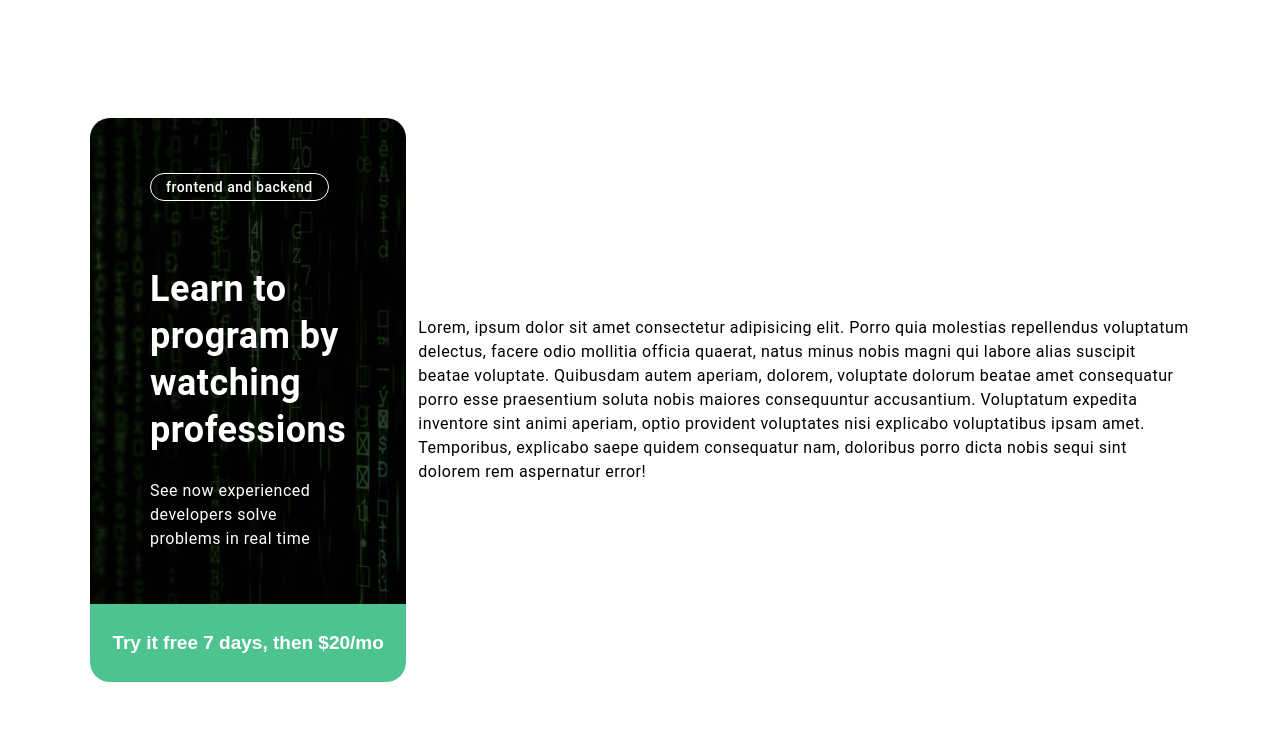
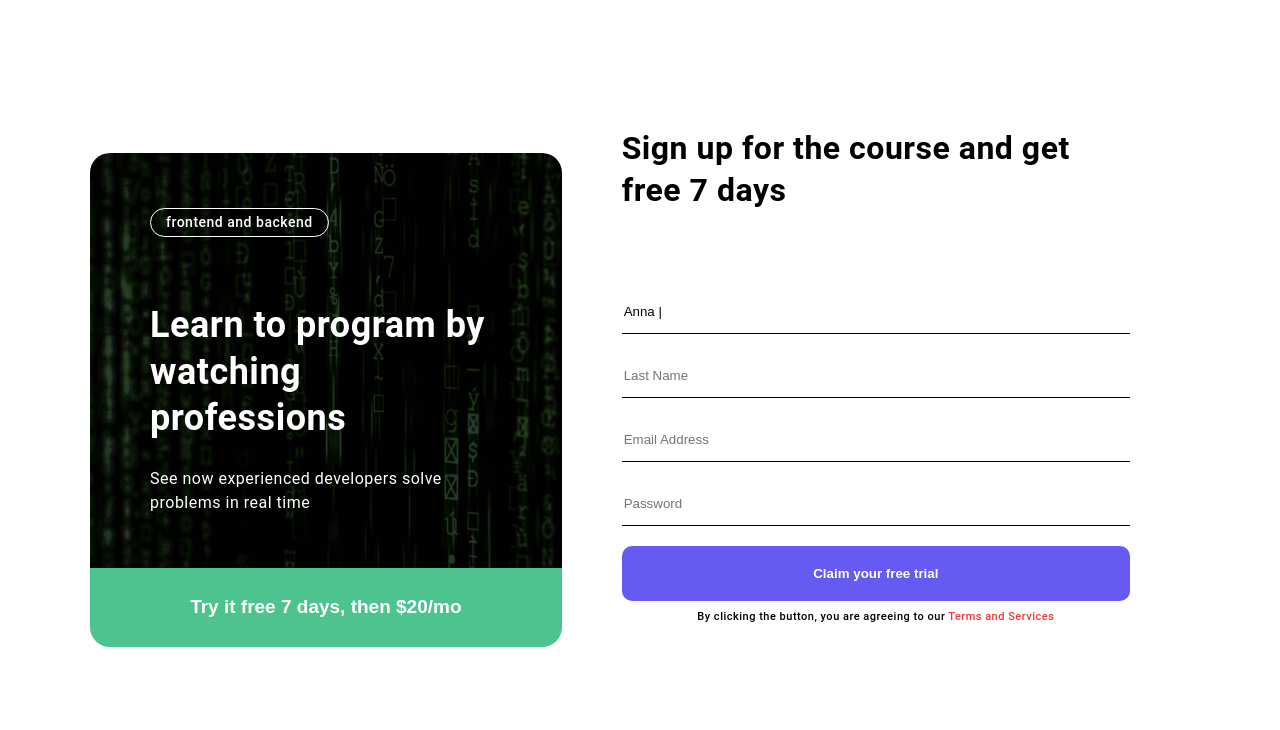
Before and after one commit to KHAKIMOVABDUQODIR77/inro_, a plain HTML site: page index.html in a window 1280 px wide. Drawn offline with Linux system fonts and the light colour scheme.

Commit message:
add intro full

```diff
--- a/css/style.css
+++ b/css/style.css
@@ -3,7 +3,7 @@
 	--body-bg: #e7e7e7;
 	--btn-bg: #655af2;
 	--input-text-color: #555555;
-	--black-color: #0000;
+	--black-color: #000;
 	--white-color: #fff;
 	--red-color: #f03535;
 }
@@ -50,8 +50,11 @@ body {
 
 .main-content {
 	display: flex;
-	align-items: center;
-	justify-content: center;
+}
+
+.intro-page {
+	display: flex;
+	flex-direction: column;
 	padding-top: 80px;
 	padding-bottom: 80px;
 }
@@ -66,6 +69,7 @@ body {
 }
 
 .hero__bg-img {
+	flex-grow: 1;
 	background-image: url(../img/hero.png);
 	background-position: center center;
 	background-size: cover;
@@ -116,4 +120,57 @@ body {
 	font-size: 19px;
 	line-height: 1.2;
 	text-align: center;
+	cursor: pointer;
 }
+
+.signup-form {
+	background-color: var(--white-color);
+	padding: 55px 60px 40px;
+	border-radius: 20px;
+}
+
+.signup-form__title {
+	font-weight: 600;
+	font-size: 32px;
+	line-height: 1.3;
+	margin-top: 0;
+	margin-bottom: 79px;
+}
+
+.signup-form__input {
+	display: block;
+	width: 100%;
+	border: none;
+	border-bottom: 1px solid var(--black-color);
+	padding-top: 14px;
+	padding-bottom: 14px;
+}
+
+.signup-form__input:not(:last-child) {
+	margin-bottom: 20px;
+}
+
+.signup-form__btn {
+	width: 100%;
+	border: none;
+	text-align: center;
+	padding-top: 20px;
+	padding-bottom: 20px;
+	border-radius: 10px;
+	background-color: var(--btn-bg);
+	color: var(--white-color);
+	cursor: pointer;
+	font-weight: 600;
+	margin-bottom: 8px;
+}
+
+.signup-form__text {
+	margin-top: 0;
+	font-weight: 500;
+	font-size: 11px;
+	text-align: center;
+}
+
+.signup-form__text span {
+	color: var(--red-color);
+}
--- a/index.html
+++ b/index.html
@@ -8,7 +8,7 @@
 	</head>
 	<body>
 		<div class="container main-content">
-			<div class="hero">
+			<div class="intro-page">
 				<div class="hero__bg-img">
 					<div class="hero__heading">frontend and backend</div>
 					<h1 class="hero__title">Learn to program by watching professions</h1>
@@ -16,13 +16,14 @@
 				</div>
 				<button class="hero__btn">Try it free 7 days, then $20/mo</button>
 			</div>
-			<form class="sign-up" action="" method="post">
-				Lorem, ipsum dolor sit amet consectetur adipisicing elit. Porro quia molestias repellendus voluptatum delectus, facere
-				odio mollitia officia quaerat, natus minus nobis magni qui labore alias suscipit beatae voluptate. Quibusdam autem
-				aperiam, dolorem, voluptate dolorum beatae amet consequatur porro esse praesentium soluta nobis maiores consequuntur
-				accusantium. Voluptatum expedita inventore sint animi aperiam, optio provident voluptates nisi explicabo voluptatibus
-				ipsam amet. Temporibus, explicabo saepe quidem consequatur nam, doloribus porro dicta nobis sequi sint dolorem rem
-				aspernatur error!
+			<form class="signup-form" action="" method="post">
+				<h2 class="signup-form__title">Sign up for the course and get free 7 days</h2>
+				<input class="signup-form__input" type="text" value="Anna |" placeholder="First Name" required />
+				<input class="signup-form__input" type="text" placeholder="Last Name" required />
+				<input class="signup-form__input" type="email" placeholder="Email Address" required />
+				<input class="signup-form__input" type="password" placeholder="Password" required />
+				<button class="signup-form__btn" type="submit">Claim your free trial</button>
+				<p class="signup-form__text">By clicking the button, you are agreeing to our <span>Terms and Services</span></p>
 			</form>
 		</div>
 	</body>
```
